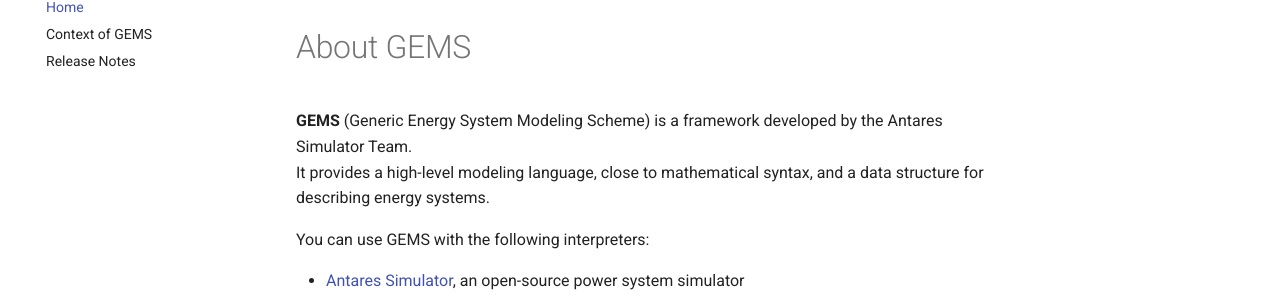
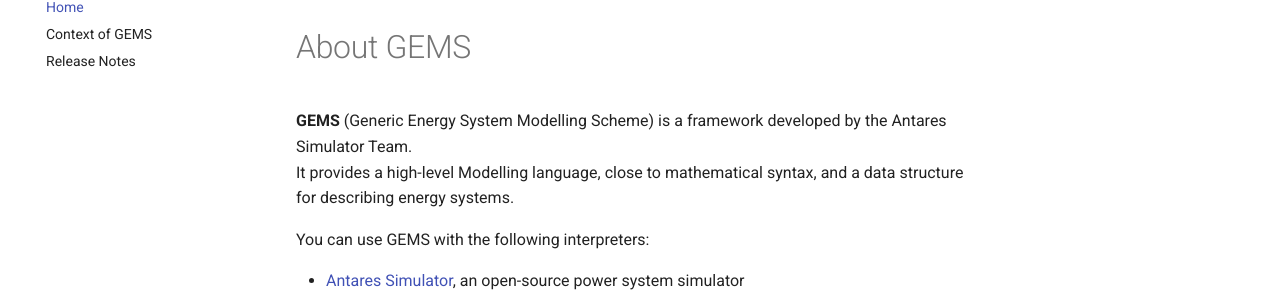
Before and after one commit to AntaresSimulatorTeam/GEMS, an MkDocs documentation site: the page built from doc/index.md, in a window 1280 px wide and 900 px high, scrolled down 436 px. Shown: the part 149-452 px from the top of the window. Built offline with MkDocs 1.6.1 and Material for MkDocs 9.7.7, drawn with Linux system fonts in a browser that asks for light colours; comment, search, counter and statistics services are not loaded.

Commit message:
modelling and grid corrections

```diff
--- a/doc/index.md
+++ b/doc/index.md
@@ -4,8 +4,8 @@
 
 # About GEMS
 
-**GEMS** (Generic Energy System Modeling Scheme) is a framework developed by the Antares Simulator Team.
-It provides a high-level modeling language, close to mathematical syntax, and a data structure for describing energy systems.
+**GEMS** (Generic Energy System Modelling Scheme) is a framework developed by the Antares Simulator Team.
+It provides a high-level Modelling language, close to mathematical syntax, and a data structure for describing energy systems.
 
 You can use GEMS with the following interpreters:
 
```
Also changed, not shown: doc/1_Overview/Concepts/1_architecture.md (+1 -1 lines), doc/1_Overview/Concepts/2_core concepts.md (+2 -2 lines), doc/1_Overview/Concepts/3_features.md (+2 -2 lines).
